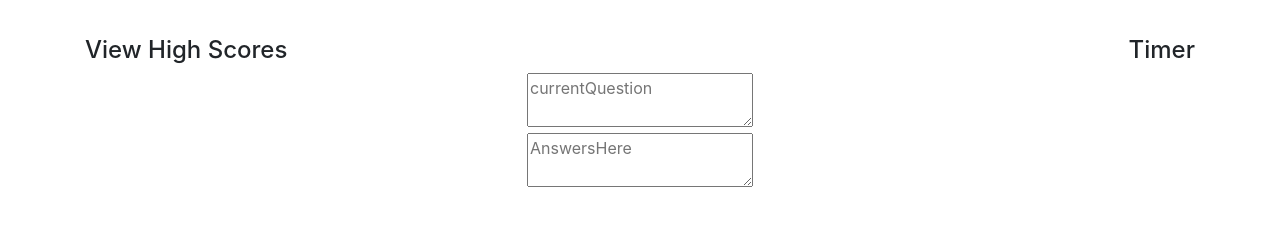
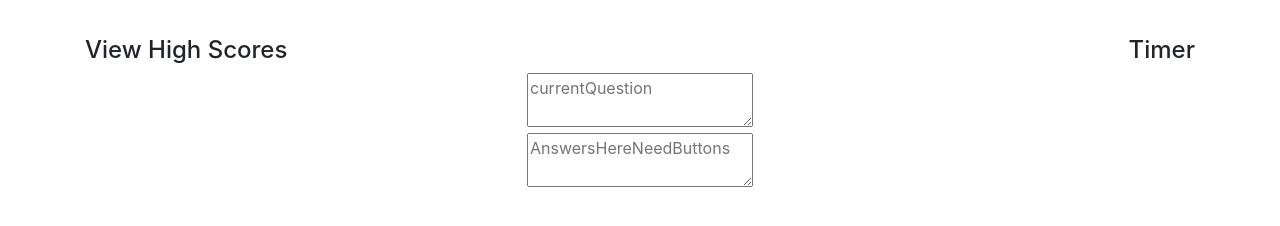
Before and after one commit to MarkBrazee/homework04, a plain HTML site: page index.html in a window 1280 px wide. Shown: the part 50-276 px from the top of the page. Drawn offline with nearby package versions, Linux system fonts and the light colour scheme.

```diff
--- a/Assets/script.js
+++ b/Assets/script.js
@@ -126,9 +126,9 @@ function startGame() {
 function showCurrentQuestion() {
     var currentQuestion = questions [currentQuestionIndex]
 
-    // currentQuestion.prompt as the content of your question prompt container
+    // currentQuestion.prompt as the content of the question prompt container
 
-    // for as many choices in the array currentQuestion.choices, add one button to your question choices container
+    // for as many choices in the array currentQuestion.choices, add one button to the question choices container
 
     for (var questionChoice of currentQuestion.choices) {
         var buttonE1 = document.createElement ("button")
--- a/index.html
+++ b/index.html
@@ -45,7 +45,7 @@
                 </div>
                 <div class="answerBody col-md-4">
                     <textarea
-                        placeholder="AnswersHere"
+                        placeholder="AnswersHereNeedButtons"
                     ></textarea>
                 </div>
                 <div class="col-md-4">
```
Also changed, not shown: 1 other file.
